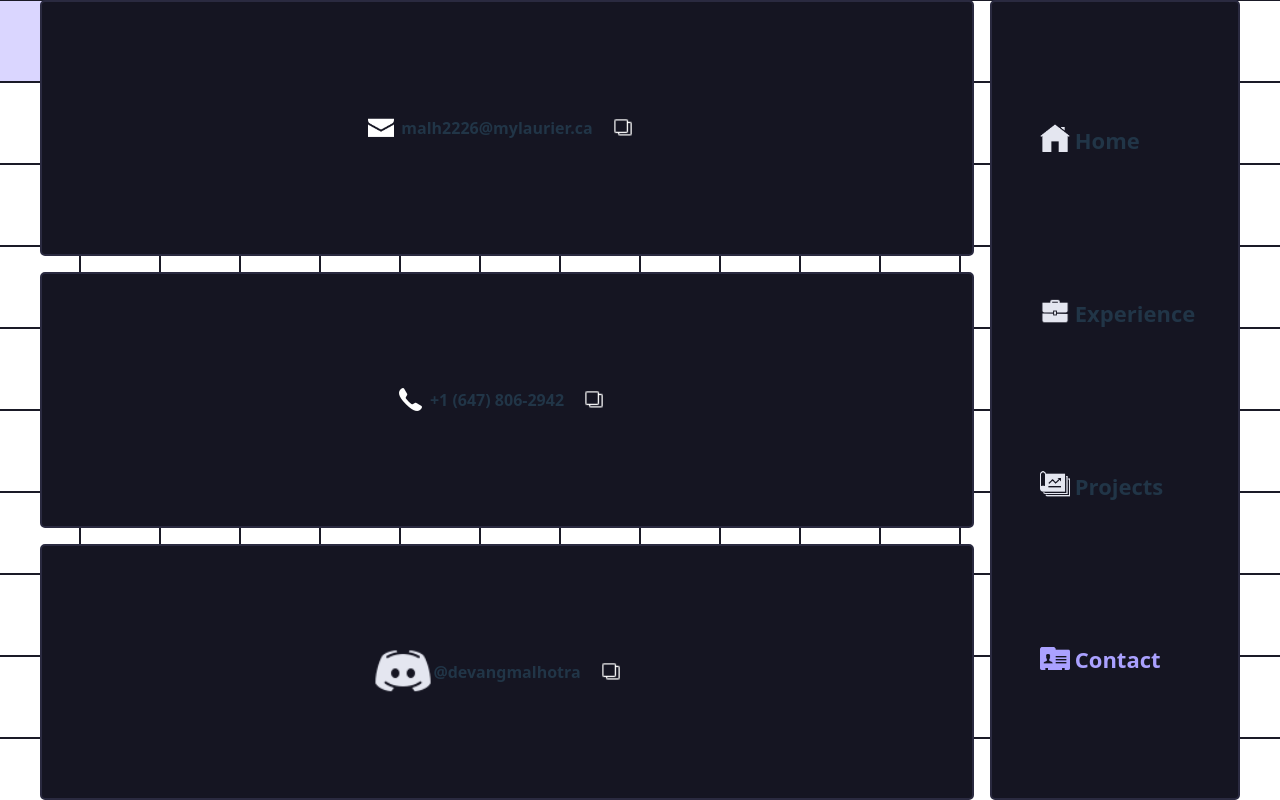
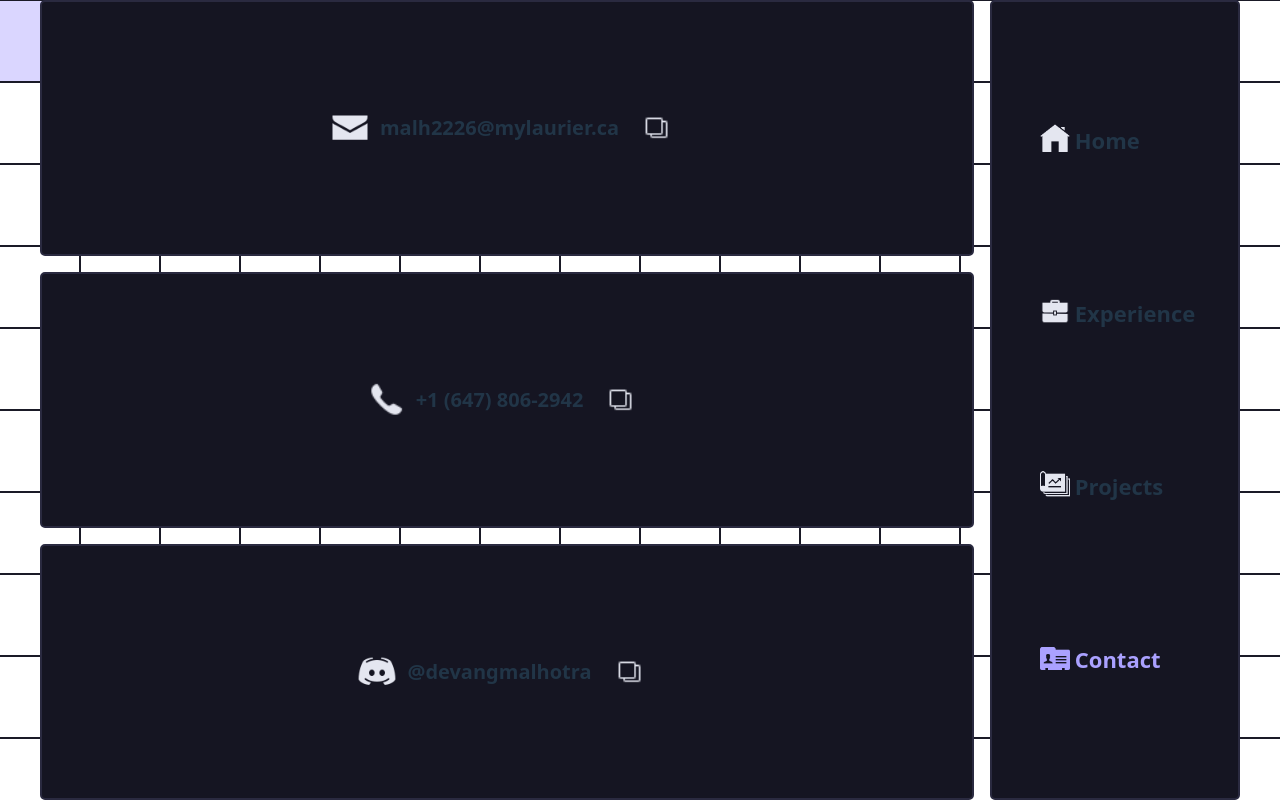
Before and after one commit to devangmalhotra/portfolio-website, a React (Vite) app: page / in a window 1280 px wide. Both pictures are taken after a click on the item "Contact". Built offline with nearby package versions, Linux system fonts and the light colour scheme.

Commit message:
updated files

```diff
--- a/src/App.css
+++ b/src/App.css
@@ -68,3 +68,13 @@
   -webkit-mask-repeat: no-repeat;
   background-color: var(--text-main);
 }
+
+.contact-icon {
+    height: 40px;
+    width: 40px;
+    margin: 0 10px;
+}
+
+.card-content h4 {
+    font-size: 20px;
+}
--- a/src/Components/Contact/DiscordCard/DiscordCard.css
+++ b/src/Components/Contact/DiscordCard/DiscordCard.css
@@ -4,11 +4,6 @@
     align-items: center;
 }
 
-#discord-card-content img {
-    height: 30px;
-    margin: 0 5px;
-}
-
 #discord-icon {
     mask-image: url('../../../assets/icons8-github-64.png');
     -webkit-mask-image: url('../../../assets/ContactIcons/icons8-discord-50.png');
--- a/src/Components/Contact/DiscordCard/DiscordCard.jsx
+++ b/src/Components/Contact/DiscordCard/DiscordCard.jsx
@@ -1,6 +1,5 @@
 import React from 'react'
 import './DiscordCard.css'
-import discordIcon from '../../../assets/ContactIcons/icons8-discord-50.png'
 import CopyClipboardBtn from '../../CopyClipboardBtn/CopyClipboardBtn'
 
 function DiscordCard() {
--- a/src/Components/Contact/EmailCard/EmailCard.css
+++ b/src/Components/Contact/EmailCard/EmailCard.css
@@ -4,7 +4,7 @@
     align-items: center;
 }
 
-#email-card-content img {
-    height: 30px;
-    margin: 0 5px;
+#email-icon {
+    mask-image: url('../../../assets/ContactIcons/icons8-email-48.png');
+    -webkit-mask-image: url('../../../assets/ContactIcons/icons8-email-48.png');
 }
--- a/src/Components/Contact/EmailCard/EmailCard.jsx
+++ b/src/Components/Contact/EmailCard/EmailCard.jsx
@@ -7,7 +7,7 @@ function EmailCard() {
   return (
     <div id='email-card-container' className='card'>
         <div id='email-card-content' className='card-content'>
-            <img src={emailIcon} alt="" /><h4>malh2226@mylaurier.ca</h4>
+            <div className='icon contact-icon' id='email-icon'></div><h4>malh2226@mylaurier.ca</h4>
             <CopyClipboardBtn text='malh2226@mylaurier.ca' />
         </div>
     </div>
--- a/src/Components/Contact/PhoneCard/PhoneCard.css
+++ b/src/Components/Contact/PhoneCard/PhoneCard.css
@@ -4,7 +4,7 @@
     align-items: center;
 }
 
-#phone-card-content img {
-    height: 30px;
-    margin: 0 5px;
+#phone-icon {
+    mask-image: url('../../../assets/ContactIcons/icons8-phone-30.png');
+    -webkit-mask-image: url('../../../assets/ContactIcons/icons8-phone-30.png');
 }
--- a/src/Components/Contact/PhoneCard/PhoneCard.jsx
+++ b/src/Components/Contact/PhoneCard/PhoneCard.jsx
@@ -7,7 +7,7 @@ function PhoneCard() {
   return (
     <div id='phone-card-container' className='card'>
         <div id='phone-card-content' className='card-content'>
-            <img src={phoneIcon} alt="" /><h4>+1 (647) 806-2942</h4>
+            <div className='icon contact-icon' id='phone-icon'></div><h4>+1 (647) 806-2942</h4>
             <CopyClipboardBtn text='6478062942'/>
         </div>
     </div>
--- a/src/Components/CopyClipboardBtn/CopyClipboardBtn.css
+++ b/src/Components/CopyClipboardBtn/CopyClipboardBtn.css
@@ -2,15 +2,17 @@
     display: flex;
     justify-content: center;
     align-items: center;
-    margin: 0 10px;
+    margin: 0 20px;
     background-color: transparent;
     padding: 4px;
     border-radius: 5px;
     transition: 0.3s cubic-bezier(0.7, 0, 0.2, 1);
 }
 
-#clipboard-btn img {
-    height: 20px !important;
+#clipboard-icon {
+    mask-image: url('../../assets/icons8-copy-16.png');
+    width: 25px;
+    height: 25px;
 }
 
 #clipboard-btn:hover {
--- a/src/Components/CopyClipboardBtn/CopyClipboardBtn.jsx
+++ b/src/Components/CopyClipboardBtn/CopyClipboardBtn.jsx
@@ -1,6 +1,5 @@
 import React, { useState } from 'react'
 import './CopyClipboardBtn.css'
-import clipboardIcon from '../../assets/icons8-copy-16.png'
 
 function CopyClipboardBtn(props) {
     const [animating, setAnimating] = useState(false);
@@ -12,7 +11,7 @@ function CopyClipboardBtn(props) {
   return (
     <div id='clipboard-btn-container'>
         <button id='clipboard-btn' onClick={handleClick}>
-            <img src={clipboardIcon} alt="" />
+            <div className='icon' id='clipboard-icon'></div>
         </button>
         <h4 className={animating ? 'copied-animating' : ''}>Copied!</h4>
     </div>
```
